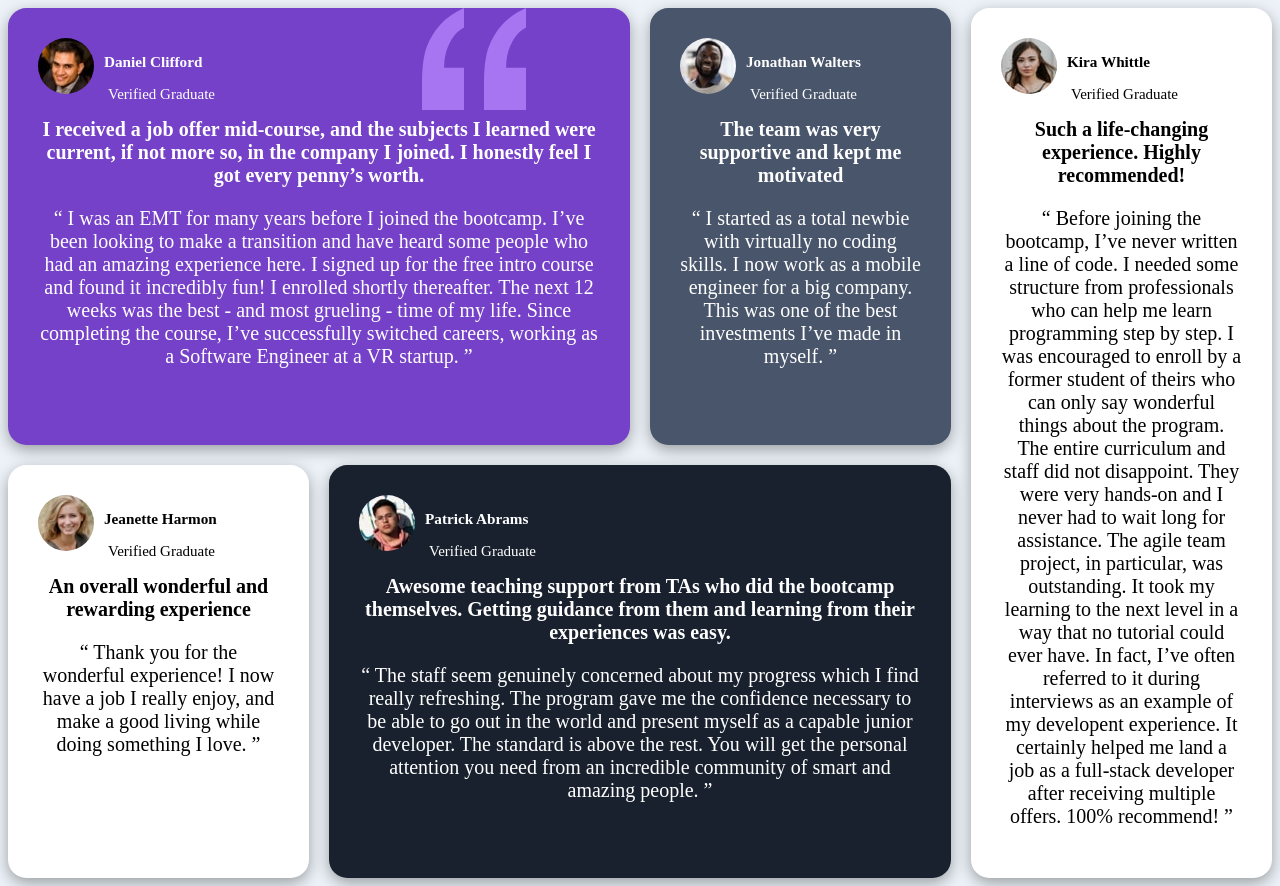
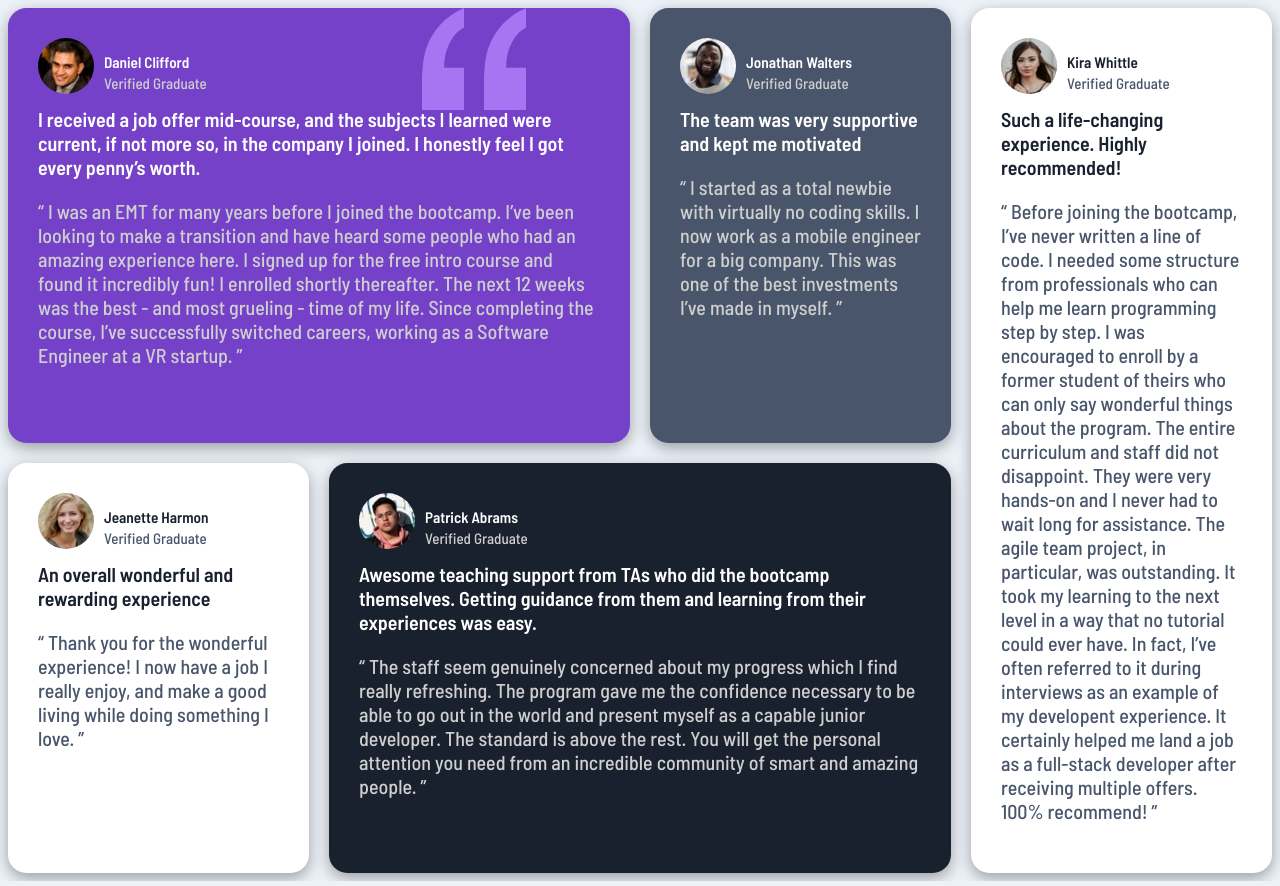
Before and after one commit to dhinesh20022806/front-ent-challenges-2, a plain HTML site: page index.html in a window 1280 px wide. Drawn offline with Linux system fonts and the light colour scheme.

Commit message:
text color changes

```diff
--- a/index.html
+++ b/index.html
@@ -7,6 +7,9 @@
   <link rel="icon" type="image/png" sizes="32x32" href="./images/favicon-32x32.png">
 
   <title>Frontend Mentor | [Challenge Name Here]</title>
+  <link rel="preconnect" href="https://fonts.googleapis.com">
+<link rel="preconnect" href="https://fonts.gstatic.com" crossorigin>
+<link href="https://fonts.googleapis.com/css2?family=Barlow+Semi+Condensed:wght@500;600&family=Open+Sans&display=swap" rel="stylesheet">
   <!-- <link href="https://cdn.jsdelivr.net/npm/bootstrap@5.3.0/dist/css/bootstrap.min.css" rel="stylesheet" integrity="sha384-9ndCyUaIbzAi2FUVXJi0CjmCapSmO7SnpJef0486qhLnuZ2cdeRhO02iuK6FUUVM" crossorigin="anonymous">
    --><link rel="stylesheet" href="style.css">
 
--- a/style.css
+++ b/style.css
@@ -5,6 +5,7 @@ body{
     align-items: center;
     min-height: 100vh;
     background-color: hsl(210, 46%, 95%);
+    font-family: 'Barlow Semi Condensed', sans-serif;
 }
 .container{
     max-width: 1350px;
@@ -18,29 +19,35 @@ body{
     border-radius: 50%;
     margin-right: 10px;
 }
+h3{
+    margin-bottom: 0;
+}
+h1,h3{
+    color: white;
+}
 h1, p {
-    text-align: center;
+    text-align: left;
     font-size: 20px;
 }
 p.text{
     text-align: left;
-    margin-left: 70px;
+    margin-left: 60px;
     font-size: 15px;
-    font-weight: 600px;
+    margin-top: 3px;
+
 }
 .frist {
     background-color: hsl(263, 55%, 52%);
-    color:white;
+    color:hsl(0, 0%, 81%);
     grid-area: 1/1/2/3;
     background-image: url(./images/bg-pattern-quotation.svg);
     background-repeat: no-repeat;
     background-position: 80% 0;
 
-
 }
 .second {
     background-color: hsl(217, 19%, 35%);
-    color:white;
+    color:hsl(0, 0%, 81%);
     grid-area: 1/3/2/4;
 
 }
@@ -48,15 +55,20 @@ p.text{
     background-color: hsl(0, 0%, 100%);
     grid-area: 1/4/3/5;
     text-size-adjust: 12;
+    color:hsl(217, 19%, 35%);
+}
+.third h1, .third h3,.fourth h1, .fourth h3{
+    color: hsl(219, 29%, 14%);
 }
 .fourth {
     background-color: hsl(0, 0%, 100%);
     grid-area: 2/1/3/2;
+   color:hsl(217, 19%, 35%);
 
 }
 .fifth {
     background-color:  hsl(219, 29%, 14%);
-    color: white;
+    color:hsl(0, 0%, 81%);
     grid-area: 2/2/3/4;
 
 }
@@ -67,10 +79,10 @@ p.text{
 }
 
 
-@media (max-width:475px){
+@media (max-width:875px){
     .container{
         display: block;
-        text-align: center;
+        text-align: left;
     }
     .grid{
         margin-bottom: 30px;
```
